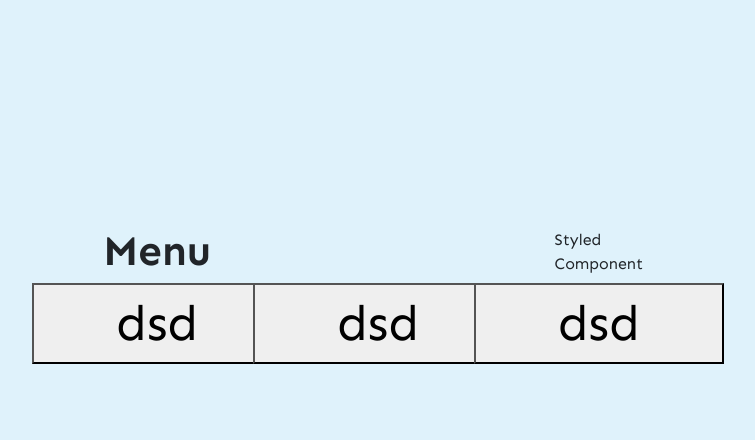
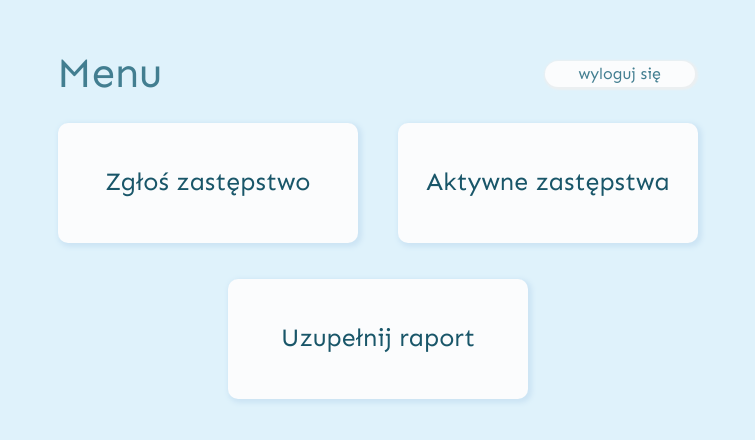
Before and after one commit to Web-Korki/Web-Korki, a React (Create React App) app in the folder app/: page / in a window 1280 px wide. Shown: the part 108-548 px from the top of the page, without its empty margins (262-1017 px from the left). Built offline with nearby package versions, Linux system fonts and the light colour scheme.

Commit message:
userMenu defined and router skeleton defined

```diff
--- a/app/src/App.css
+++ b/app/src/App.css
@@ -15,11 +15,15 @@ body{
 }
 
 .wrapper{
-    max-width: 500px;
+    max-width: 650px;
+    height: 500px;
+    flex-wrap: wrap;
+    color: #427E90;
 }
 
 .menu-text{
-    font-weight: 700;
+    font-weight: 400;
     font-size: 42px;
+    margin-left: 15px;
 }
 /* UserMenu End */
--- a/app/src/App.js
+++ b/app/src/App.js
@@ -1,14 +1,22 @@
 import React from "react";
 import { UserMenu } from "./core/userMenu/containers/UserMenu";
+import { MainContainer } from "./core/MainContainer";
 import '../node_modules/bootstrap/dist/css/bootstrap.css';
 import './App.css';
+import { Route, Switch } from "react-router";
 
 function App() {
   return (
     <>
-      <div className="rootDiv d-flex align-items-center justify-content-center">
-        <UserMenu />
-      </div>
+      <MainContainer>
+
+        <Switch>
+
+          <Route exact path="/" component={UserMenu} />
+
+        </Switch>
+
+      </MainContainer>
     </>
   );
 }
--- /dev/null
+++ b/app/src/core/MainContainer/MainContainer.js
@@ -0,0 +1,8 @@
+import styled from 'styled-components';
+
+const MainContainer = styled.div`
+    margin: 0 auto;
+    max-width: 1024px;
+`
+
+export default MainContainer
--- /dev/null
+++ b/app/src/core/MainContainer/index.js
@@ -0,0 +1 @@
+export { default as MainContainer } from './MainContainer';
--- a/app/src/core/userMenu/containers/UserMenu.jsx
+++ b/app/src/core/userMenu/containers/UserMenu.jsx
@@ -1,19 +1,34 @@
 import React from 'react'
-import { StyledBox } from '../styledComponents/styledBox'
+import { StyledBox, StyledLogout } from '../styledComponents/index';
+import { Link, NavLink } from 'react-router-dom';
 
 export const UserMenu = () => {
     return (
         <>
-        <div className="wrapper">
-            <div className="row">
-                <div className="col-2 d-flex justify-content-center align-items-center menu-text">Menu</div>
-                <div className="col-8 d-flex justify-content-center align-items-center"></div>
-                <div className="col-2 d-flex justify-content-center align-items-center">Styled Component</div>
-            </div>
-            <div className="row">
-                <div className="col-2 d-flex justify-content-center align-items-center"><StyledBox>dsd</StyledBox></div>
-                <div className="col-8 d-flex justify-content-center align-items-center"><StyledBox>dsd</StyledBox></div>
-                <div className="col-2 d-flex justify-content-center align-items-center"><StyledBox>dsd</StyledBox></div>
+        <div className="rootDiv d-flex align-items-center justify-content-center">
+            <div className="wrapper">
+                <div className="row">
+                    <div className="col-2 d-flex justify-content-center align-items-center menu-text">Menu</div>
+                    <div className="col-7 d-flex justify-content-center align-items-center"></div>
+                    <div className="col-2 d-flex justify-content-center align-items-center"><StyledLogout>wyloguj się</StyledLogout></div>
+                </div>
+                <div className="row buttons_wrapper">
+                    <div className="col-md-6 d-flex justify-content-center align-items-center">
+                        <NavLink className='nav-link' to='/submit_replacement'>
+                            <StyledBox>Zgłoś zastępstwo</StyledBox>
+                        </NavLink>
+                    </div>
+                    <div className="col-md-6 d-flex justify-content-center align-items-center">
+                        <NavLink className='nav-link' to='/active_replacements'>
+                            <StyledBox>Aktywne zastępstwa</StyledBox>
+                        </NavLink>
+                    </div>
+                    <div className="col-md-12 d-flex justify-content-center align-items-center">
+                        <NavLink className='nav-link' to='/fill_in_report'>
+                            <StyledBox>Uzupełnij raport</StyledBox>
+                        </NavLink>
+                    </div>
+                </div>
             </div>
         </div>
         </>
--- /dev/null
+++ b/app/src/core/userMenu/styledComponents/StyledLogout.js
@@ -0,0 +1,16 @@
+import styled from 'styled-components'
+
+const StyledLogout = styled.button`
+    min-width: 150px;
+    border: none;
+    border-radius: 30px;
+    box-shadow: 1px 1px 2px 2px #EBEFF1;
+    background-color: #FBFCFD;
+    color: #427E90;
+
+    &:hover{
+        background-color: #EBEFF1;
+    }
+`
+
+export default StyledLogout
--- /dev/null
+++ b/app/src/core/userMenu/styledComponents/index.js
@@ -0,0 +1,2 @@
+export { default as StyledBox } from './StyledBox';
+export { default as StyledLogout } from './StyledLogout';
--- a/app/src/core/userMenu/styledComponents/styledBox.js
+++ b/app/src/core/userMenu/styledComponents/styledBox.js
@@ -1,6 +1,18 @@
 import styled from 'styled-components';
 
-export const StyledBox = styled.button`
-    min-width: 250px;
-    font-size: 50px;
+const StyledBox = styled.button`
+    min-width: 300px;
+    min-height: 120px;
+    font-size: 25px;
+    margin: 10px;
+    background: #FBFCFD;
+    border: none;
+    border-radius: 10px;
+    box-shadow: 2px 2px 5px 2px #CCE4F4;
+    color: #195669;
+
+    &:hover{
+        background: #EBEFF1;
+    }
 `
+export default StyledBox
--- a/app/src/index.js
+++ b/app/src/index.js
@@ -2,6 +2,7 @@ import React from 'react';
 import ReactDOM from 'react-dom';
 import './index.css';
 import App from './App';
+import { BrowserRouter as Router } from 'react-router-dom';
 import { createStore } from 'redux';
 import { Provider } from 'react-redux';
 import rootReducer from './redux/reducers/index';
@@ -14,7 +15,9 @@ const store = createStore(
 ReactDOM.render(
   <React.StrictMode>
     <Provider store = { store }>
-      <App />
+      <Router>
+        <App />
+      </Router>
     </Provider>
   </React.StrictMode>,
   document.getElementById('root')
```
